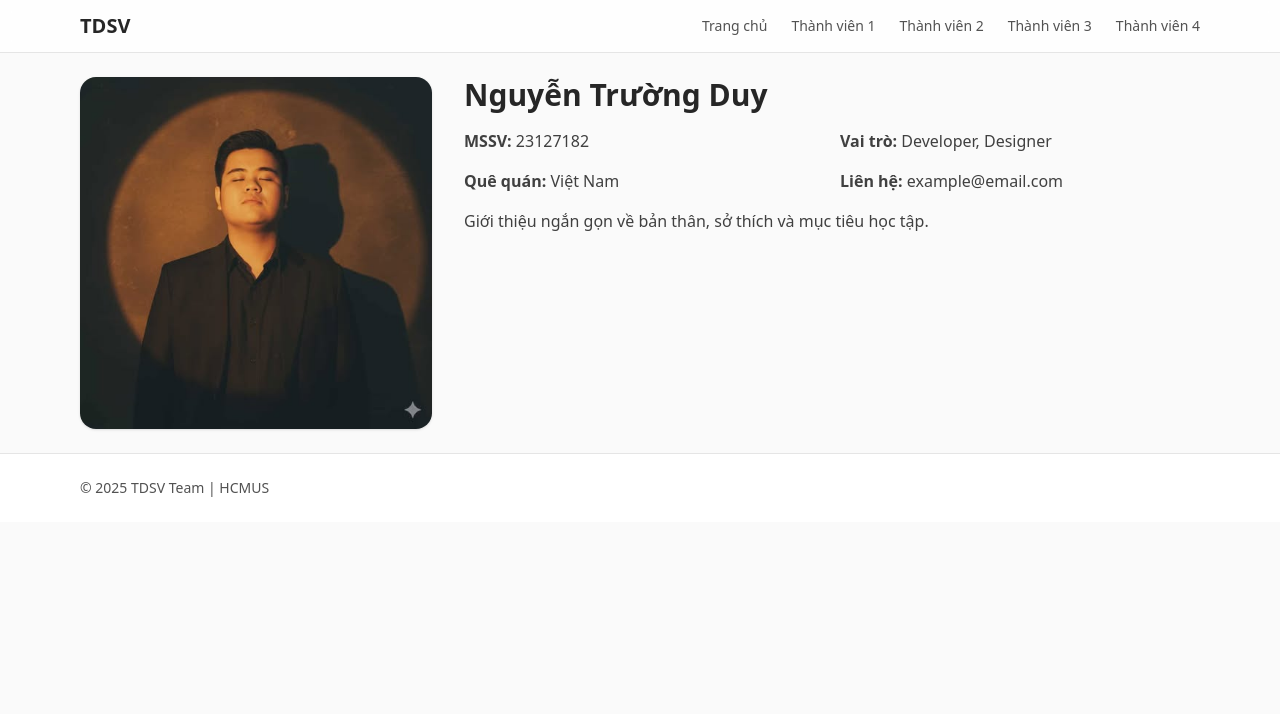
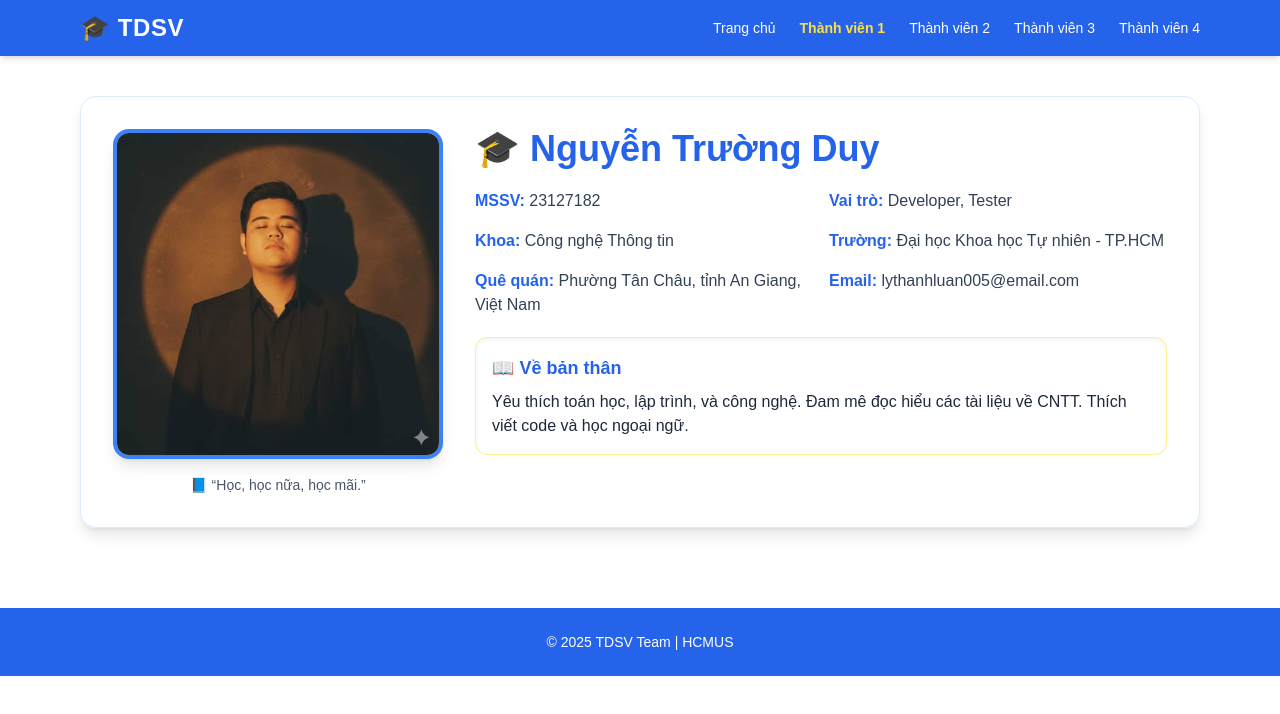
Before and after one commit to rtyud5/GA02-GroupWebTailwind, a plain HTML site: page member1.html in a window 1280 px wide. Drawn offline with nearby package versions, Linux system fonts and the light colour scheme.

Commit message:
Sửa giao diện giống Luân

```diff
--- a/member1.html
+++ b/member1.html
@@ -3,44 +3,85 @@
 <head>
   <meta charset="utf-8">
   <meta name="viewport" content="width=device-width, initial-scale=1">
-  <title>Thành viên 1</title>
+  <title>Thành viên 1 - Hồ sơ sinh viên</title>
   <script src="https://cdn.tailwindcss.com"></script>
+  <script>
+    tailwind.config = {
+      theme: {
+        extend: {
+            colors: {
+            accent: '#2563eb'
+          },
+          fontFamily: {
+            sans: ['"Poppins"', 'sans-serif']
+          }
+        }
+      }
+    }
+  </script>
 </head>
-<body class="min-h-screen bg-neutral-50 text-neutral-800">
-  <header class="sticky top-0 bg-white/80 backdrop-blur border-b border-neutral-200">
+
+<body class="min-h-screen bg-gradient-to-b from-notebook to-white text-slate-800 font-sans">
+  <!-- Header -->
+  <header class="sticky top-0 bg-accent text-white shadow-md">
     <div class="max-w-6xl mx-auto px-4 py-3 flex items-center justify-between">
-      <a href="index.html" class="text-xl font-semibold">TDSV</a>
+      <a href="index.html" class="text-2xl font-bold tracking-wide hover:text-yellow-200 transition">🎓 TDSV</a>
       <nav>
         <ul class="flex items-center gap-6 text-sm">
-          <li><a href="index.html" class="text-neutral-600 hover:text-neutral-900">Trang chủ</a></li>
-          <li><a href="member1.html" class="text-neutral-600 hover:text-neutral-900">Thành viên 1</a></li>
-          <li><a href="member2.html" class="text-neutral-600 hover:text-neutral-900">Thành viên 2</a></li>
-          <li><a href="member3.html" class="text-neutral-600 hover:text-neutral-900">Thành viên 3</a></li>
-          <li><a href="member4.html" class="text-neutral-600 hover:text-neutral-900">Thành viên 4</a></li>
+          <li><a href="index.html" class="hover:text-yellow-300 transition">Trang chủ</a></li>
+          <li><a href="member1.html" class="text-yellow-300 font-semibold">Thành viên 1</a></li>
+          <li><a href="member2.html" class="hover:text-yellow-300 transition">Thành viên 2</a></li>
+          <li><a href="member3.html" class="hover:text-yellow-300 transition">Thành viên 3</a></li>
+          <li><a href="member4.html" class="hover:text-yellow-300 transition">Thành viên 4</a></li>
         </ul>
       </nav>
     </div>
   </header>
-  <main class="max-w-6xl mx-auto px-4 py-6">
-<section class="grid md:grid-cols-3 gap-8 items-start">
-  <div class="md:col-span-1">
-    <img src="images/NguyenTruongDuy.jpg" alt="Thành viên 1" class="w-full aspect-square object-cover rounded-2xl shadow">
-  </div>
-  <div class="md:col-span-2 space-y-4">
-    <h1 class="text-3xl font-bold">Nguyễn Trường Duy</h1>
-    <div class="grid sm:grid-cols-2 gap-4 text-neutral-700">
-      <p><span class="font-semibold">MSSV:</span> 23127182</p>
-      <p><span class="font-semibold">Vai trò:</span> Developer, Designer</p>
-      <p><span class="font-semibold">Quê quán:</span> Việt Nam</p>
-      <p><span class="font-semibold">Liên hệ:</span> example@email.com</p>
+
+  <!-- Main content -->
+  <main class="max-w-6xl mx-auto px-4 py-10">
+    <section class="grid md:grid-cols-3 gap-8 items-start bg-white/70 rounded-2xl shadow-lg p-8 border border-blue-100">
+      <!-- Hình ảnh -->
+      <div class="md:col-span-1 flex flex-col items-center">
+      <img src="images/NguyenTruongDuy.jpg" alt="Thành viên 1" class="w-full aspect-square object-cover rounded-2xl shadow-lg border-4 border-blue-500">
+      <div class="mt-4 text-center">
+              <p class="text-sm text-slate-600">📘 “Học, học nữa, học mãi.”</p>
+            </div>
+          </div>
+
+      <!-- Nội dung -->
+      <div class="md:col-span-2 space-y-5">
+            <h1 class="text-4xl font-bold text-accent flex items-center gap-2">
+              🎓 Nguyễn Trường Duy
+            </h1>
+
+            <div class="grid sm:grid-cols-2 gap-4 text-slate-700">
+              <p><span class="font-semibold text-accent">MSSV:</span> 23127182</p>
+              <p><span class="font-semibold text-accent">Vai trò:</span> Developer, Tester</p>
+              <p><span class="font-semibold text-accent">Khoa:</span> Công nghệ Thông tin</p>
+              <p><span class="font-semibold text-accent">Trường:</span> Đại học Khoa học Tự nhiên - TP.HCM</p>
+              <p><span class="font-semibold text-accent">Quê quán:</span> Phường Tân Châu, tỉnh An Giang, Việt Nam</p>
+              <p><span class="font-semibold text-accent">Email:</span> lythanhluan005@email.com</p>
+            </div>
+
+            <div class="bg-pen p-4 rounded-xl shadow-inner border border-yellow-200">
+              <h2 class="text-lg font-semibold mb-2 text-accent">📖 Về bản thân</h2>
+              <p>Yêu thích toán học, lập trình, và công nghệ. Đam mê đọc hiểu các tài liệu về CNTT. Thích viết code và học ngoại ngữ.</p>
+            </div>
+
+      </div>
+    </section>
+  </main>
+
+  <!-- Footer -->
+  <footer class="bg-accent text-white mt-10">
+    <div class="max-w-6xl mx-auto px-4 py-6 text-center text-sm">
+      <p>© <span id="y"></span> TDSV Team | HCMUS </p>
     </div>
-    <p class="text-neutral-700">Giới thiệu ngắn gọn về bản thân, sở thích và mục tiêu học tập.</p>
-  </div>
-</section>
-</main>
-  <footer class="border-t border-neutral-200 bg-white">
-    <div class="max-w-6xl mx-auto px-4 py-6 text-sm text-neutral-600">© <span id="y"></span> TDSV Team | HCMUS</div>
   </footer>
-  <script>document.getElementById('y').textContent = new Date().getFullYear()</script>
+
+  <script>
+    document.getElementById('y').textContent = new Date().getFullYear();
+  </script>
 </body>
 </html>
```
Also changed, not shown: index.html (+36 -11 lines), member2.html (+69 -28 lines), member4.html (+68 -28 lines).
